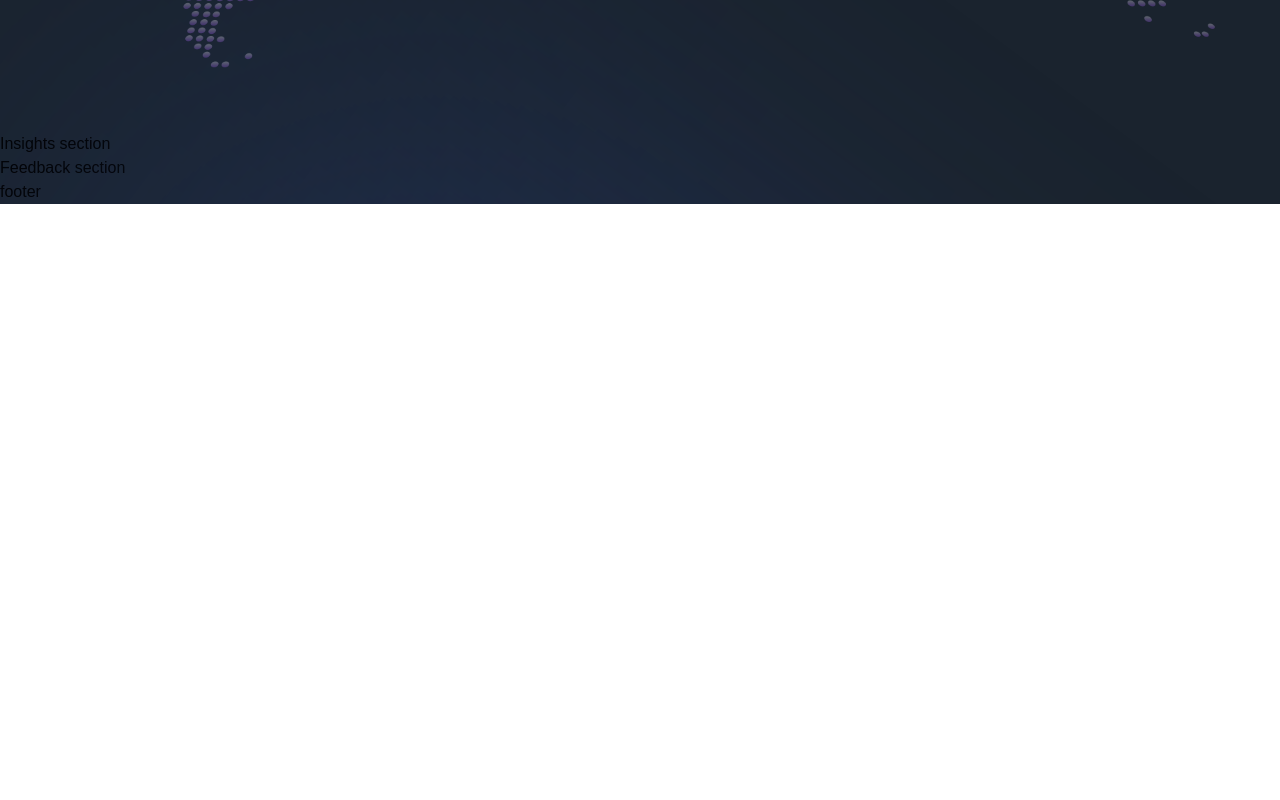
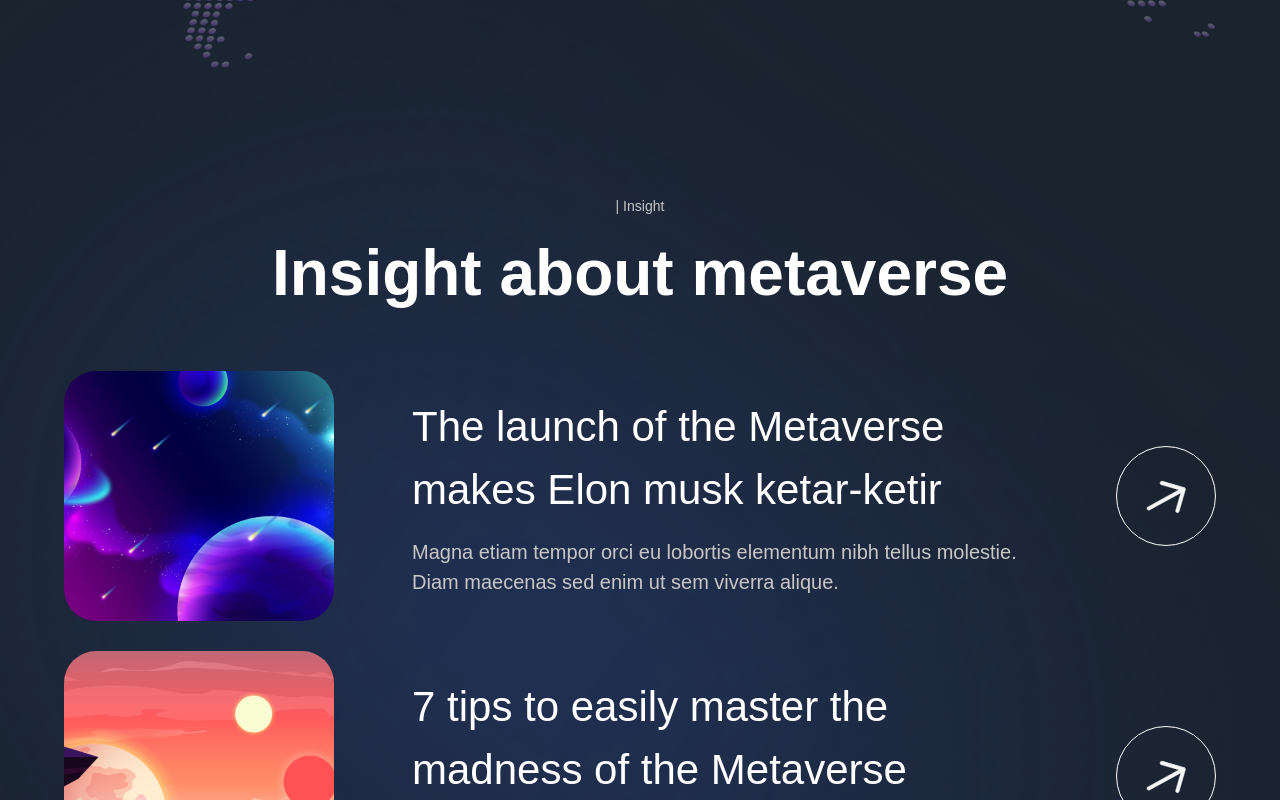
Before and after one commit to Chuloshnikov/metaverse-madness, a Next.js app: page / in a window 1280 px wide. Shown: the part 5060-5860 px from the top of the page. Before the commit the page ends 5264 px from the top, so only its background shows below. Built offline with nearby package versions, Linux system fonts and the light colour scheme; a web font is replaced by a local one.

Commit message:
InsightsPage Done

```diff
--- a/components/InsightCard.jsx
+++ b/components/InsightCard.jsx
@@ -1,9 +1,40 @@
 'use client';
 
-const InsightCard = () => (
-  <div>
-    Insight Card
+import { motion } from 'framer-motion';
+
+import { fadeIn } from '../utils/motion';
+
+const InsightCard = ({ imgUrl, title, subtitle, index }) => (
+  <motion.div
+  variants={fadeIn('up', 'spring', index * 0.5, 1)}
+  className="flex md:flex-row flex-col gap-4"
+>
+  <img
+    src={imgUrl}
+    alt="planet-01"
+    className="md:w-[270px] w-full h-[250px] rounded-[32px] object-cover"
+  />
+  <div className="w-full flex justify-between items-center">
+    <div className="flex-1 md:ml-[62px] flex flex-col max-w-[650px]">
+      <h4 className="font-normal lg:text-[42px] text-[26px] text-white">
+        {title}
+      </h4>
+      <p className="mt-[16px] font-normal lg:text-[20px] text-[14px] text-secondary-white">
+        {subtitle}
+      </p>
+    </div>
+
+    <div
+      className="lg:flex hidden items-center justify-center w-[100px] h-[100px] rounded-full bg-transparent border-[1px] border-white"
+    >
+      <img
+        src="/arrow.svg"
+        alt="arrow"
+        className="w-[40%] h-[40%] object-contain"
+      />
+    </div>
   </div>
+</motion.div>
 );
 
 export default InsightCard;
--- a/sections/Insights.jsx
+++ b/sections/Insights.jsx
@@ -6,11 +6,25 @@
 import styles from '../styles';
 import { staggerContainer } from '../utils/motion';
 
-import { newFeatures } from '../constants';
+import { insights } from '../constants';
 
 const Insights = () => (
-  <section>
-    Insights section
+  <section className={`${styles.paddings} relative z-10`}>
+      <motion.div
+      variants={staggerContainer}
+      initial="hidden"
+      whileInView="show"
+      viewport={{once: false, amount: 0.25}}
+      className={`${styles.innerWidth} mx-auto flex flex-col`}
+      >
+        <TypingText title="| Insight" textStyles="text-center" />
+        <TitleText title="Insight about metaverse" textStyles="text-center"/>
+        <div className='mt-[50px] flex flex-col gap-[30px]'>
+          {insights.map((insight, index) => (
+            <InsightCard key={`insight-${index}`} {...insight} index={index +1}/>
+          ))}
+        </div>
+      </motion.div>
   </section>
 );
 
```
